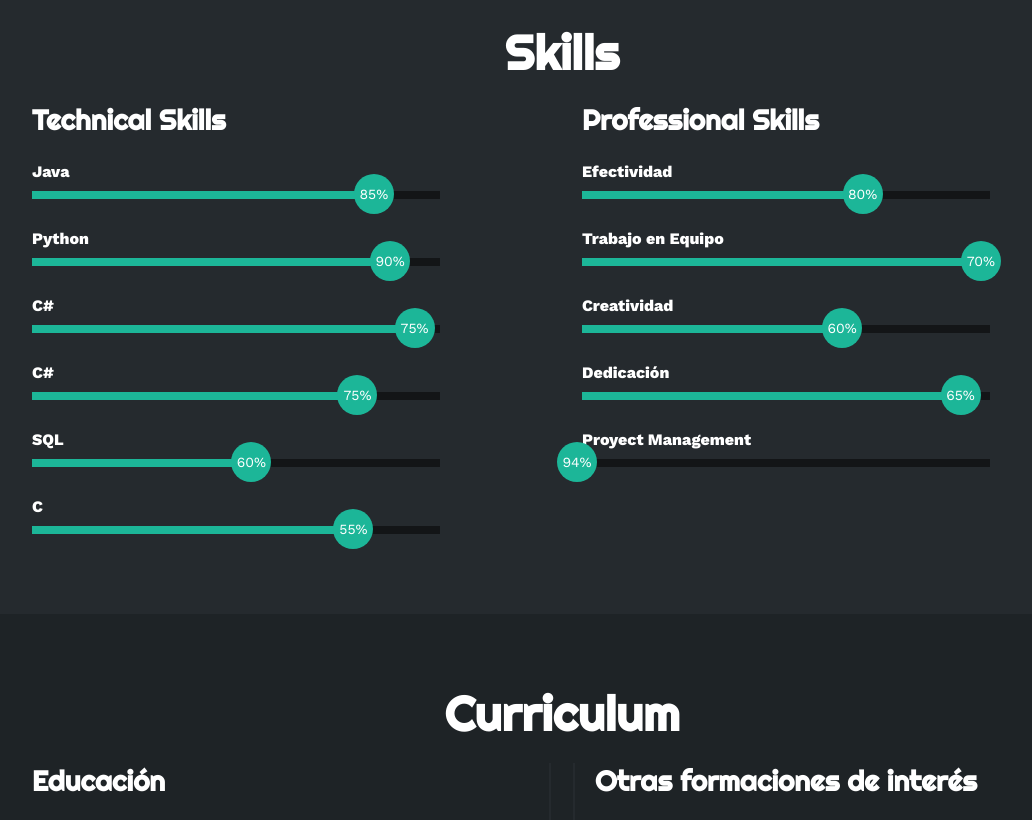
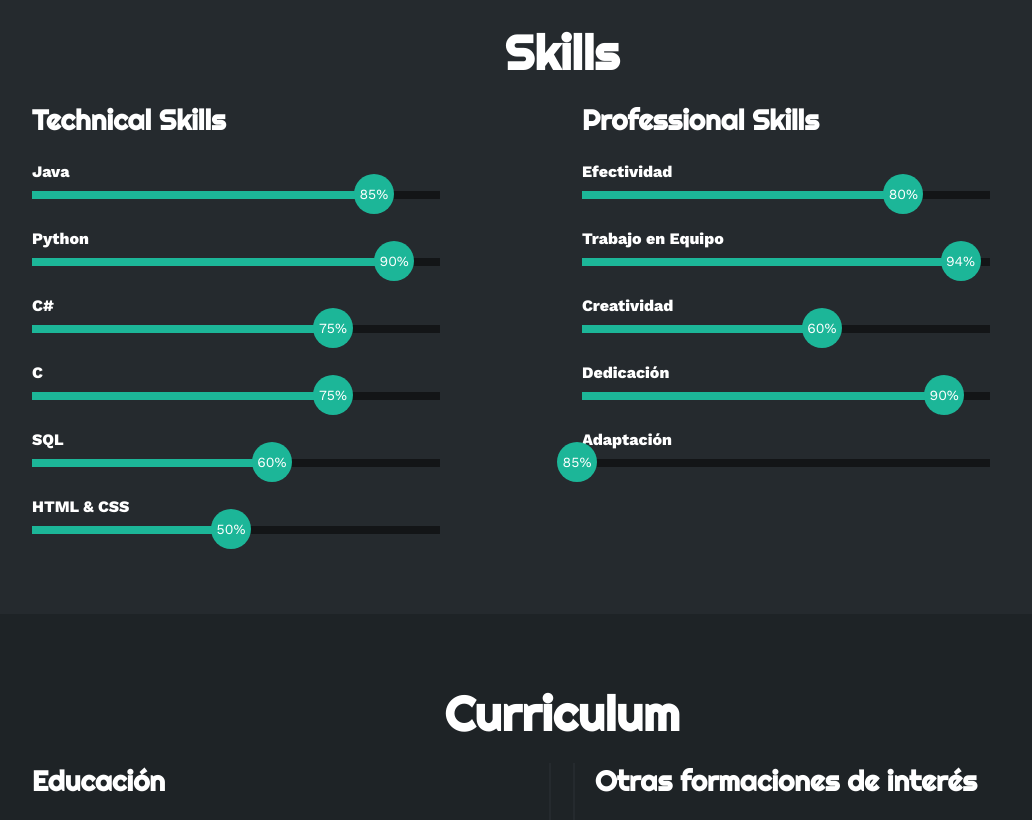
Before and after one commit to gonzalodlr/gonzalodelosreyessanchez.github.io, a plain HTML site: page index.html in a window 1280 px wide. Shown: the part 1483-2303 px from the top of the page, without its empty margins (78-1110 px from the left). Drawn offline with nearby package versions, Linux system fonts and the light colour scheme.

Commit message:
Mejorando cosas

```diff
--- a/estilo.css
+++ b/estilo.css
@@ -286,6 +286,56 @@ html {
   }
 }
 
+.skills .skill .python {
+  width: 0%;
+  animation: 2s python forwards;
+}
+@keyframes python {
+  0% {
+    width: 0%;
+  }
+  100% {
+    width: 90%;
+  }
+}
+
+.skills .skill .sql {
+  width: 0%;
+  animation: 2s sql forwards;
+}
+
+.skills .skill .c- {
+  width: 0%;
+  animation: 2s c- forwards;
+}
+@keyframes c- {
+  0% {
+    width: 0%;
+  }
+  100% {
+    width: 75%;
+  }
+}
+.skills .skill .c {
+  width: 0%;
+  animation: 2s c forwards;
+}
+@keyframes c {
+  0% {
+    width: 0%;
+  }
+  100% {
+    width: 75%;
+  }
+}
+@keyframes sql {
+  0% {
+    width: 0%;
+  }
+  100% {
+    width: 60%;
+  }
+}
 .skills .skill .htmlcss {
   width: 0%;
   animation: 2s htmlcss forwards;
@@ -295,54 +345,14 @@ html {
     width: 0%;
   }
   100% {
-    width: 89%;
+    width: 50%;
   }
 }
-
-.skills .skill .photoshop {
+.skills .skill .efectividad {
   width: 0%;
-  animation: 2s photoshop forwards;
+  animation: 2s efectividad forwards;
 }
-@keyframes photoshop {
-  0% {
-    width: 0%;
-  }
-  100% {
-    width: 95%;
-  }
-}
-
-.skills .skill .wordpress {
-  width: 0%;
-  animation: 2s wordpress forwards;
-}
-@keyframes wordpress {
-  0% {
-    width: 0%;
-  }
-  100% {
-    width: 81%;
-  }
-}
-
-.skills .skill .drupal {
-  width: 0%;
-  animation: 2s drupal forwards;
-}
-@keyframes drupal {
-  0% {
-    width: 0%;
-  }
-  100% {
-    width: 55%;
-  }
-}
-
-.skills .skill .comunicacion {
-  width: 0%;
-  animation: 2s comunicacion forwards;
-}
-@keyframes comunicacion {
+@keyframes efectividad {
   0% {
     width: 0%;
   }
@@ -360,7 +370,7 @@ html {
     width: 0%;
   }
   100% {
-    width: 70%;
+    width: 94%;
   }
 }
 
@@ -373,7 +383,7 @@ html {
     width: 0%;
   }
   100% {
-    width: 99%;
+    width: 60%;
   }
 }
 
@@ -386,22 +396,22 @@ html {
     width: 0%;
   }
   100% {
-    width: 65%;
+    width: 90%;
   }
 }
-
-.skills .skill .proyect {
+.skills .skill .adaptacion {
   width: 0%;
-  animation: 2s proyect forwards;
+  animation: 2s adaptacion forwards;
 }
-@keyframes proyect {
+@keyframes adaptacion {
   0% {
     width: 0%;
   }
   100% {
-    width: 94%;
+    width: 85%;
   }
 }
+
 /* SECCION CURRICULUM */
 .curriculum {
   background-color: #1e2326;
@@ -565,6 +575,20 @@ html {
   margin-bottom: 0px;
 }
 /* SECCION CONTACTO */
+.map-responsive {
+  overflow: hidden;
+  padding-bottom: 100%;
+  position: relative;
+  height: 0;
+}
+
+.map-responsive iframe {
+  left: 0;
+  top: 0;
+  height: 100%;
+  width: 100%;
+  position: absolute;
+}
 .contacto {
   background-image: url(img/contact_bg.png);
   background-color: #1e2326;
@@ -624,9 +648,6 @@ html {
   transition: 1s;
 }
 .contacto button:hover .overlay {
-  width: 100%;
-}
-.contacto .col img {
   width: 100%;
 }
 .contacto .col .info {
--- a/index.html
+++ b/index.html
@@ -8,8 +8,14 @@
     <link rel="stylesheet" href="https://cdnjs.cloudflare.com/ajax/libs/font-awesome/6.1.2/css/all.min.css"
         integrity="sha512-1sCRPdkRXhBV2PBLUdRb4tMg1w2YPf37qatUFeS7zlBy7jJI8Lf4VHwWfZZfpXtYSLy85pkm9GaYVYMfw5BC1A=="
         crossorigin="anonymous" referrerpolicy="no-referrer" />
-    <title>Portfolio</title>
+    <title>Gonzalo</title>
+    <meta name="description" content="Curriculum de Gonzalo De Los Reyes Sanchez.">
+    <meta name="keywords" content="gonzalo,de los reyes, sanchez, gonzalo de los reyes, gonzalo de los reyes sanchez">
+    <meta name="author" content="Gonzalo De Los Reyes Sanchez">
+    <meta name="copyright" content="Gonzalo De Los Reyes Sanchez">
+    <meta name="robots" content="index, follow">
     <link rel="stylesheet" href="estilo.css">
+    <link rel="icon" href="img/logo.jpg">
 </head>
 
 <body>
@@ -25,7 +31,7 @@
                     <li><a href="#sobremi" onclick="seleccionar()">SOBRE MI</a></li>
                     <li><a href="#skills" onclick="seleccionar()">SKILLS</a></li>
                     <li><a href="#curriculum" onclick="seleccionar()">CURRICULUM</a></li>
-                    <li><a href="#portfolio" onclick="seleccionar()">PORTFOLIO</a></li>
+                    <li><a href="#portfolio" onclick="seleccionar()">PROYECTOS</a></li>
                     <li><a href="#contacto" onclick="seleccionar()">CONTACTO</a></li>
                 </ul>
             </nav>
@@ -160,7 +166,7 @@
                         </div>
                     </div>
                     <div class="skill">
-                        <span>C#</span>
+                        <span>C</span>
                         <div class="barra-skill">
                             <div class="progreso">
                                 <span>75%</span>
@@ -176,10 +182,10 @@
                         </div>
                     </div>
                     <div class="skill">
-                        <span>C</span>
+                        <span>HTML & CSS</span>
                         <div class="barra-skill">
                             <div class="progreso">
-                                <span>55%</span>
+                                <span>50%</span>
                             </div>
                         </div>
                     </div>
@@ -199,7 +205,7 @@
                         <span>Trabajo en Equipo</span>
                         <div class="barra-skill">
                             <div class="progreso">
-                                <span>70%</span>
+                                <span>94%</span>
                             </div>
                         </div>
                     </div>
@@ -215,15 +221,15 @@
                         <span>Dedicación</span>
                         <div class="barra-skill">
                             <div class="progreso">
-                                <span>65%</span>
+                                <span>90%</span>
                             </div>
                         </div>
                     </div>
                     <div class="skill">
-                        <span>Proyect Management</span>
+                        <span>Adaptación</span>
                         <div class="barra-skill">
                             <div class="progreso">
-                                <span>94%</span>
+                                <span>85%</span>
                             </div>
                         </div>
                     </div>
@@ -299,7 +305,7 @@
                         <h4>Estudios en el extranjero</h4>
                         <span class="casa">Università degli Studi di Bari Aldo Moro</span>
                         <span class="fecha">2022 - 2023</span>
-                        <p>Un año de Erasmus en Italia, en la Universidad Uniba, Bari, Italia.Obtuve experiencia en el
+                        <p>Un año de Erasmus en Italia, en la Universidad Uniba, Bari, Italia. Obtuve experiencia en el
                             lenguaje C, control de versiones Git, Java y testing. Además de vivir una
                             experiencia
                             distinta y bastante satisfactoria al salir de mi zona de confort y vivir solo en un país
@@ -316,7 +322,7 @@
     <!-- SECCION PORTFOLIO -->
     <section id="portfolio" class="portfolio">
         <div class="contenido-seccion">
-            <h2>PORTFOLIO</h2>
+            <h2>Proyectos</h2>
             <div class="galeria">
                 <div class="proyecto">
                     <img src="img/p1.jpg" alt="">
@@ -383,10 +389,11 @@
                 </div>
                 <!-- Mapa -->
                 <div class="col">
-                    <iframe
-                        src="https://www.google.com/maps/embed?pb=!1m18!1m12!1m3!1d24810.250604189026!2d-3.9475875670570795!3d38.986075297554684!2m3!1f0!2f0!3f0!3m2!1i1024!2i768!4f13.1!3m3!1m2!1s0xd6bdcb33d97174d%3A0xefaf23e8b1e79c2b!2sCiudad%20Real!5e0!3m2!1sen!2ses!4v1702488705949!5m2!1sen!2ses"
-                        width="600" height="450" style="border:0;" allowfullscreen="" loading="lazy"
-                        referrerpolicy="no-referrer-when-downgrade"></iframe>
+                    <div class="map-responsive">
+                        <iframe
+                            src="https://www.google.com/maps/embed?pb=!1m18!1m12!1m3!1d24810.250604189026!2d-3.9475875670570795!3d38.986075297554684!2m3!1f0!2f0!3f0!3m2!1i1024!2i768!4f13.1!3m3!1m2!1s0xd6bdcb33d97174d%3A0xefaf23e8b1e79c2b!2sCiudad%20Real!5e0!3m2!1sen!2ses!4v1702488705949!5m2!1sen!2ses"
+                            style="border:0;" allowfullscreen="" referrerpolicy="no-referrer-when-downgrade"></iframe>
+                    </div>
                     <div class="info">
                         <ul>
                             <li>
--- a/script.js
+++ b/script.js
@@ -25,15 +25,16 @@ function efectoHabilidades() {
   if (distancia_skills >= 300) {
     let habilidades = document.getElementsByClassName("progreso");
     habilidades[0].classList.add("java");
-    habilidades[1].classList.add("htmlcss");
-    habilidades[2].classList.add("photoshop");
-    habilidades[3].classList.add("wordpress");
-    habilidades[4].classList.add("drupal");
-    habilidades[5].classList.add("comunicacion");
-    habilidades[6].classList.add("trabajo");
-    habilidades[7].classList.add("creatividad");
-    habilidades[8].classList.add("dedicacion");
-    habilidades[9].classList.add("proyect");
+    habilidades[1].classList.add("python");
+    habilidades[2].classList.add("c-");
+    habilidades[3].classList.add("c");
+    habilidades[4].classList.add("sql");
+    habilidades[5].classList.add("htmlcss");
+    habilidades[6].classList.add("efectividad");
+    habilidades[7].classList.add("trabajo");
+    habilidades[8].classList.add("creatividad");
+    habilidades[9].classList.add("dedicacion");
+    habilidades[10].classList.add("adaptación");
   }
 }
 
```
Also changed, not shown: img/logo.jpg (added).
